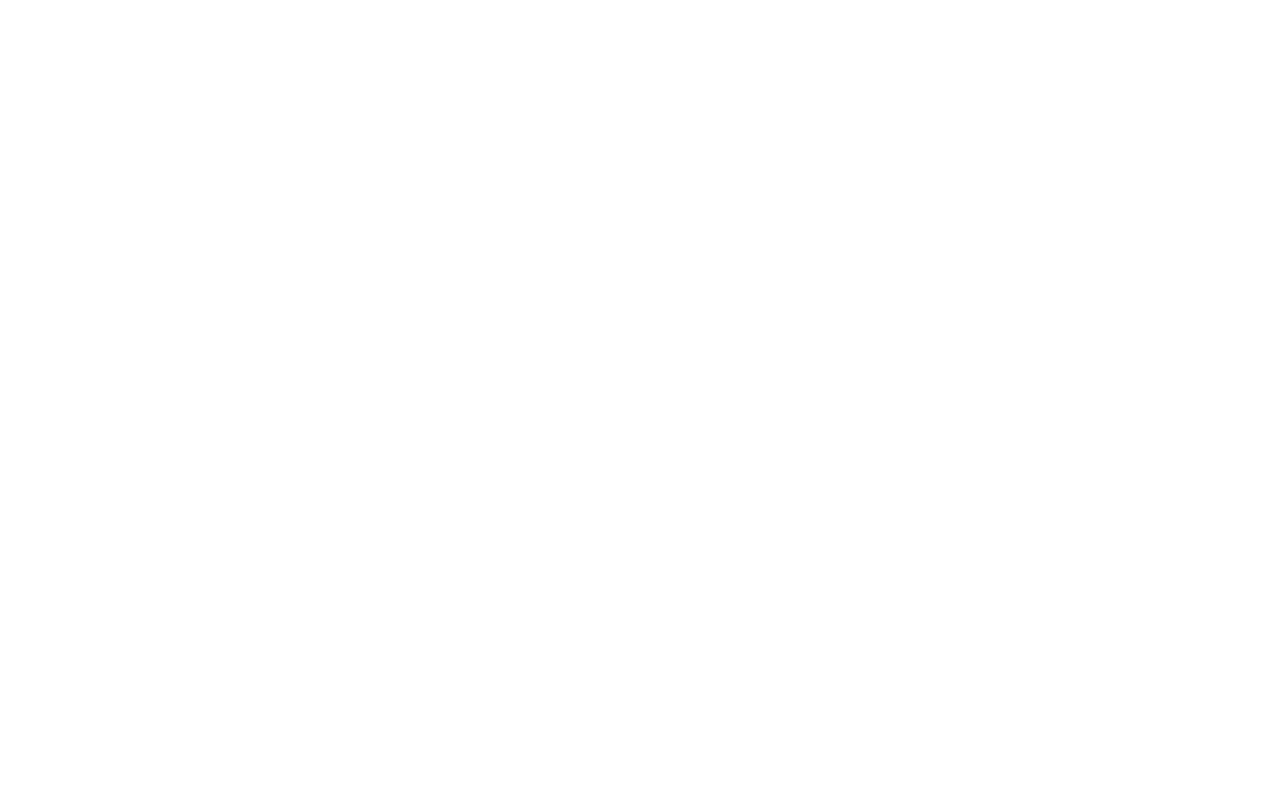
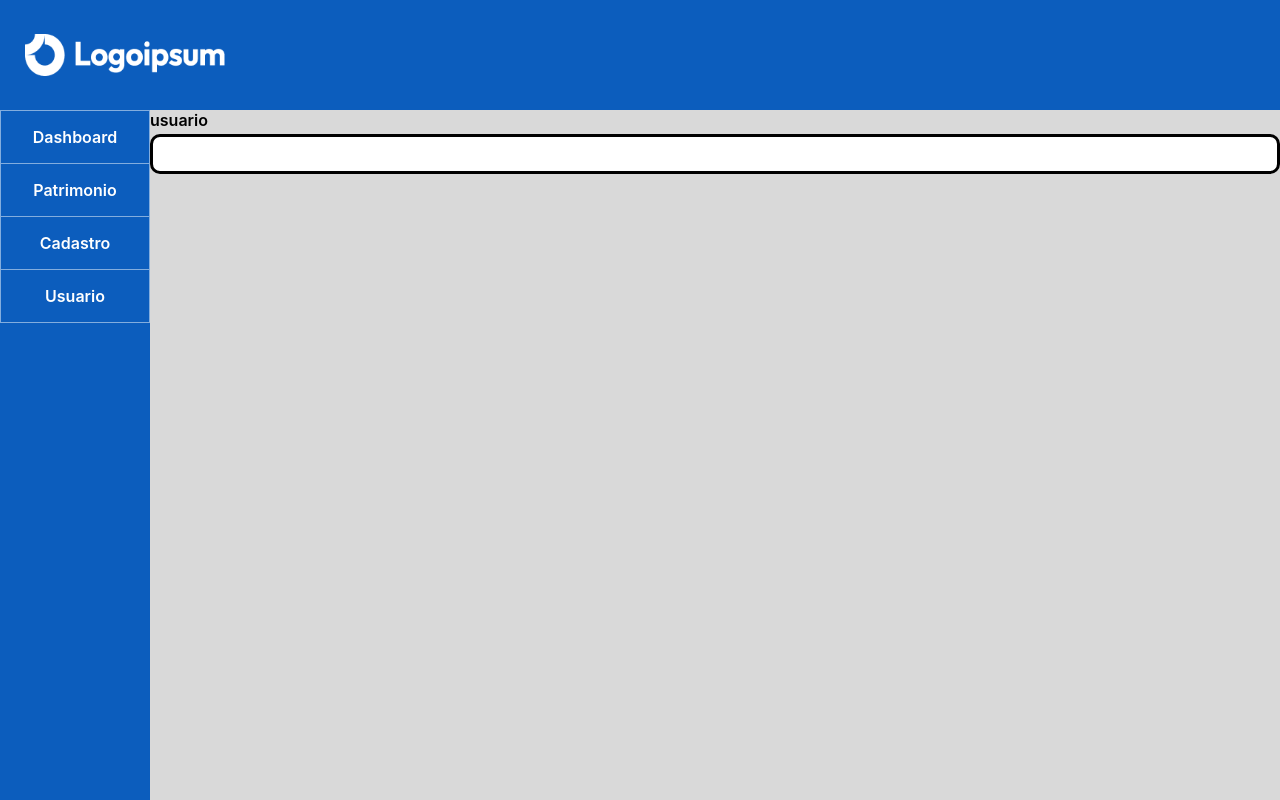
Before and after one commit to Luiz-Faleiros/tic-frontend, a React (Create React App) app: page /dashboard/patrimonio in a window 1280 px wide. Before the commit this address had no page. Built offline with nearby package versions, Linux system fonts and the light colour scheme.

Commit message:
add input

```diff
--- a/src/App.tsx
+++ b/src/App.tsx
@@ -3,6 +3,7 @@
 import { Route, BrowserRouter as Router, Routes } from "react-router-dom";
 import { Dashboard } from "./components/Dashboard";
 import Login from "./components/Login";
+import { Patrimonio } from "./components/Patrimonio";
 
 function App() {
   return (
@@ -25,7 +26,14 @@
           }
         />
 
-        <Route path="/dashboard" element={<Dashboard />} />
+        <Route
+          path="/dashboard/patrimonio"
+          element={
+            <Dashboard>
+              <Patrimonio />
+            </Dashboard>
+          }
+        />
       </Routes>
     </Router>
   );
--- a/src/components/Dashboard/Header/index.tsx
+++ b/src/components/Dashboard/Header/index.tsx
@@ -17,7 +17,7 @@
 export const Header = () => {
   return (
     <Container>
-      <img src="logo.png" />
+      <img src={require("./logo.png")} />
     </Container>
   );
 };
--- /dev/null
+++ b/src/components/Input/index.tsx
@@ -0,0 +1,49 @@
+import React from "react";
+import styled from "styled-components";
+
+type Props = {
+  type?: "text" | "password" | "email";
+  labelText?: string;
+  errorMessage?: string;
+  name: string;
+  onChange(value: string): void;
+  value: any;
+};
+
+const Container = styled.div`
+  display: flex;
+  flex-direction: column;
+  gap: 4px;
+
+  label {
+    color: #000;
+    font-size: 1rem;
+    font-style: normal;
+    font-weight: 600;
+    line-height: normal;
+  }
+
+  input {
+    border-radius: 10px;
+    border: 3px solid #000;
+    background: #fff;
+    height: 40px;
+  }
+`;
+
+export const InputComponent = ({
+  type,
+  labelText,
+  errorMessage,
+  onChange,
+  value,
+  ...props
+}: Props) => {
+  return (
+    <Container>
+      <label htmlFor={props.name}>{labelText}</label>
+      <input value={value} onChange={({target}) =>  onChange(target?.value)} type={type as any} {...props} />
+      {errorMessage && <div className="error-message">{errorMessage}</div>}
+    </Container>
+  );
+};
--- /dev/null
+++ b/src/components/Patrimonio/index.tsx
@@ -0,0 +1,9 @@
+import { InputComponent } from "../Input";
+
+export const Patrimonio = () => {
+  return (
+    <div>
+      <InputComponent labelText="usuario" type="text" name="user" />
+    </div>
+  );
+};
```
Also changed, not shown: src/components/Dashboard/Header/logo.png (renamed from public/logo.png).
